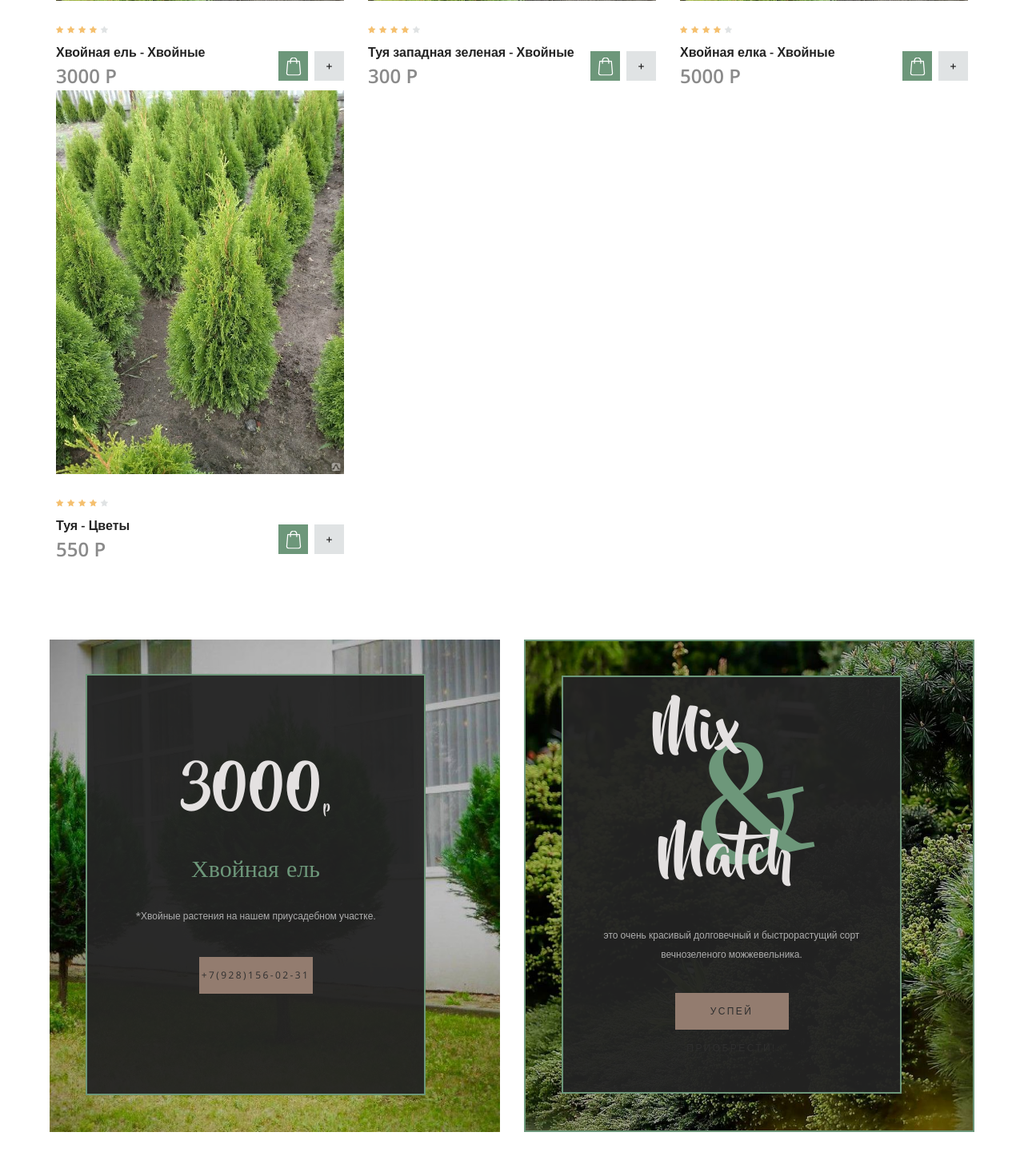
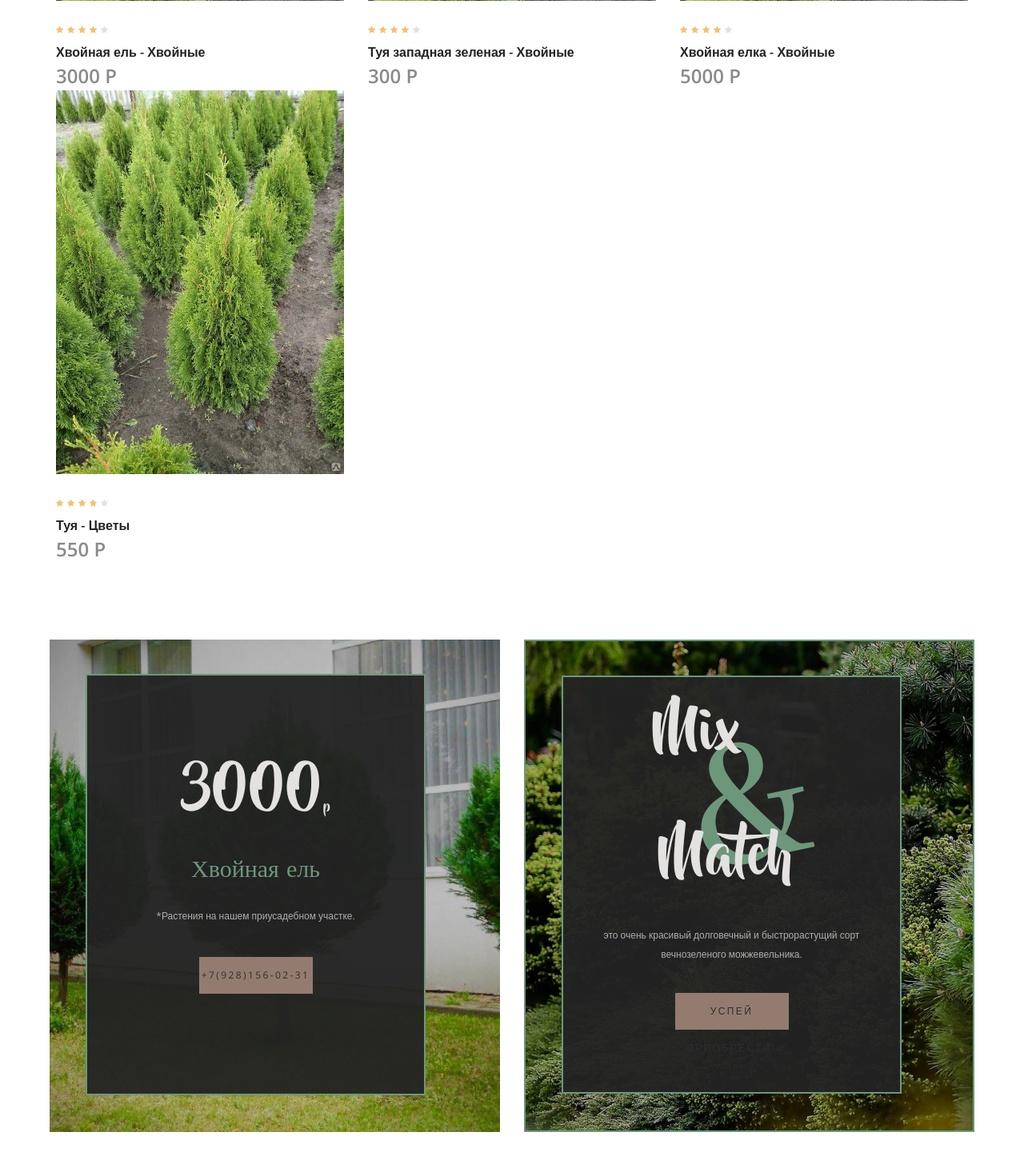
Before and after one commit to Dim-Nike/park_Victoria, a Django app: page / in a window 1280 px wide. Shown: the part 2276-3732 px from the top of the page at 80% size. Run offline with Django 4.2, Linux system fonts and the light colour scheme; data comes from the database, SQL or seed files in the repository; some libraries are stand-ins or nearby versions.

Commit message:
set index

```diff
--- a/park_Victoria/main/templates/main/index.html
+++ b/park_Victoria/main/templates/main/index.html
@@ -236,10 +236,10 @@
 										<div class="product_name"><a href="product.html">{{ product.name }} - {{ product.categories.name }}</a></div>
 										<div class="product_price">{{ product.price }} P</div>
 									</div>
-									<div class="product_options">
-										<div class="product_buy product_option"><img src="{% static 'main/img/shopping-bag-white.svg' %}" alt=""></div>
-										<div class="product_fav product_option">+</div>
-									</div>
+<!--									<div class="product_options">-->
+<!--										<div class="product_buy product_option"><img src="{% static 'main/img/shopping-bag-white.svg' %}" alt=""></div>-->
+<!--										<div class="product_fav product_option">+</div>-->
+<!--									</div>-->
 								</div>
 							</div>
 						</div>
@@ -308,7 +308,7 @@
 					<div class="extra_1_content d-flex flex-column align-items-center justify-content-center text-center">
 						<div class="extra_1_price">{{ product.price }}<span>p</span></div>
 						<div class="extra_1_title">{{ product.name }}</div>
-						<div class="extra_1_text">*Хвойные растения на нашем приусадебном участке.</div>
+						<div class="extra_1_text">*Растения на нашем приусадебном участке.</div>
 						<div class="button extra_1_button"><a>+7(928)156-02-31</a></div>
 					</div>
 				</div>
```
